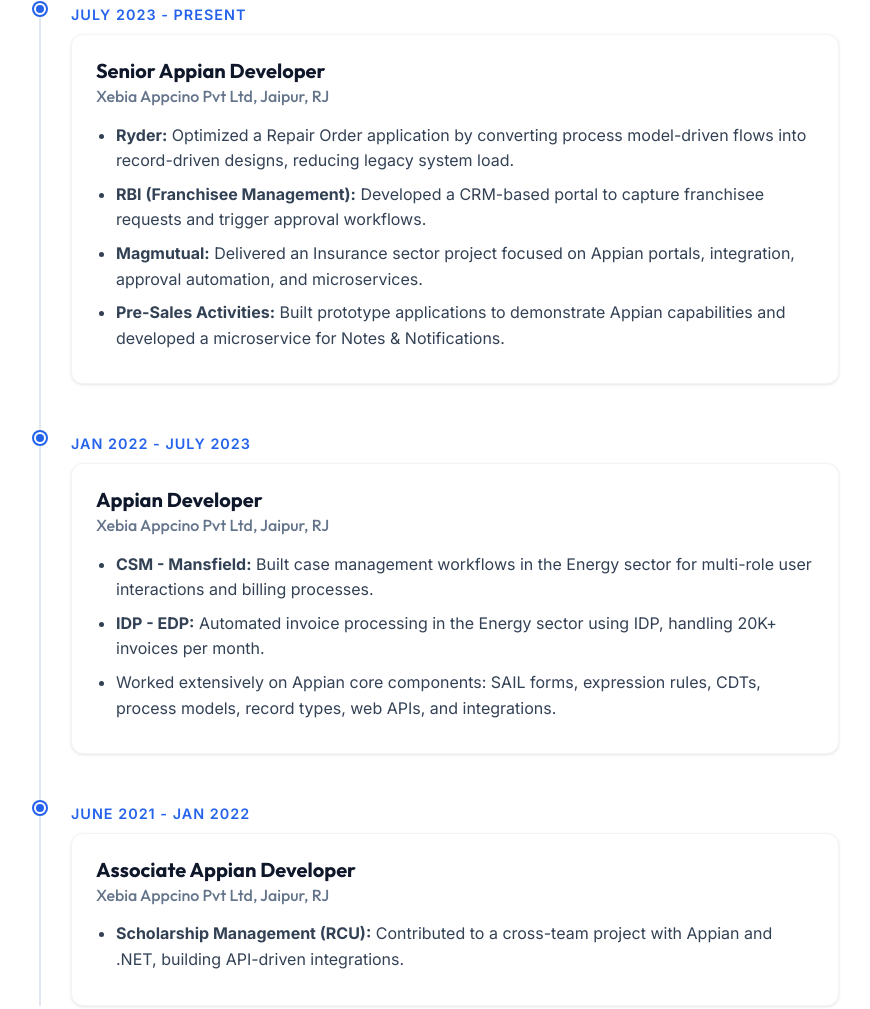
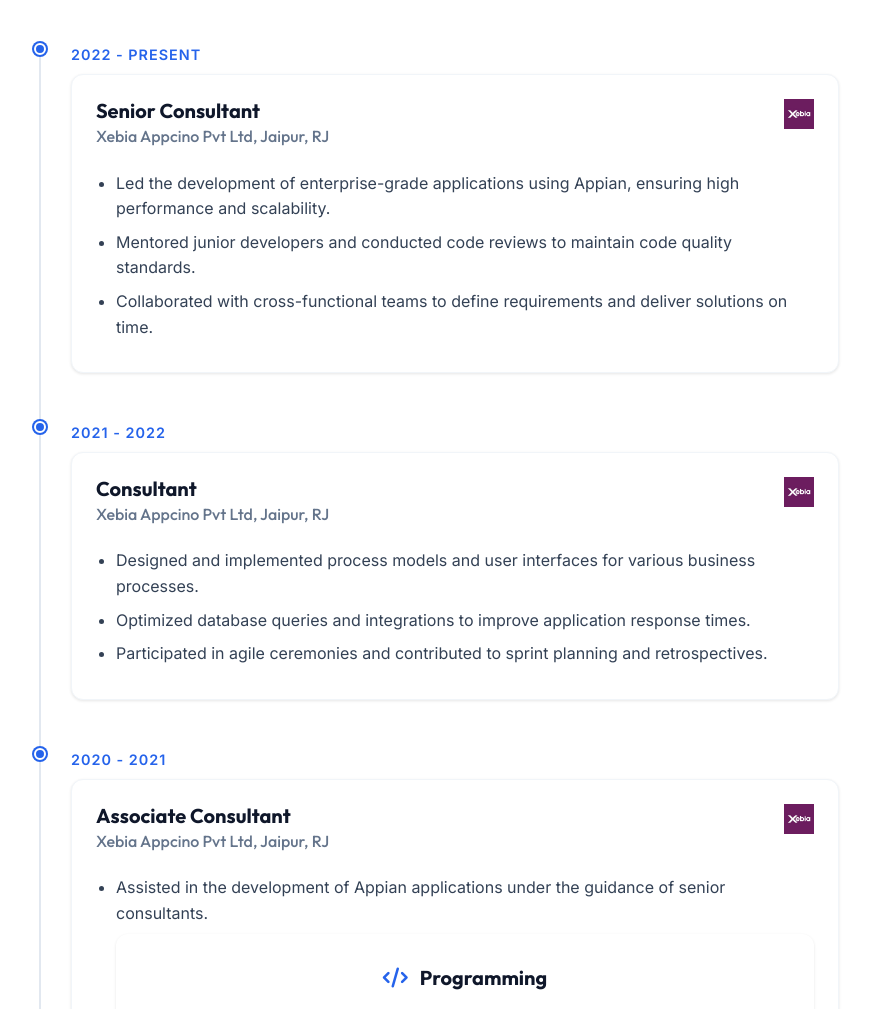
Before and after one commit to RajendraSingh1773/rajendra-portfolio, a plain HTML site: page index.html in a window 1280 px wide. Shown: the part 1387-2396 px from the top of the page, without its empty margins (201-1071 px from the left). Drawn offline with Linux system fonts and the light colour scheme.

Commit message:
Refine layout: Center headings and align Xebia logo

```diff
--- a/index.html
+++ b/index.html
@@ -98,74 +98,61 @@
         <div class="container">
             <h2 class="section-title">Professional Experience</h2>
             <div class="timeline">
-                <!-- Job 1 -->
                 <div class="timeline-item">
                     <div class="timeline-dot"></div>
-                    <div class="timeline-date">July 2023 - Present</div>
+                    <div class="timeline-date">2022 - Present</div>
                     <div class="timeline-content">
-                        <h3>Senior Appian Developer</h3>
-                        <div class="company-header">
+                        <div class="job-header">
+                            <div class="job-info">
+                                <h3>Senior Consultant</h3>
                                 <h4>Xebia Appcino Pvt Ltd, Jaipur, RJ</h4>
-                            <!-- <img src="xebia_logo.jpg" alt="Xebia Appcino Logo" class="company-logo"> -->
+                            </div>
+                            <img src="xebia_logo.jpg" alt="Xebia Appcino Logo" class="company-logo">
                         </div>
                         <ul class="job-details">
-                            <li><strong>Ryder:</strong> Optimized a Repair Order application by converting process
-                                model-driven flows into record-driven designs, reducing legacy system load.</li>
-                            <li><strong>RBI (Franchisee Management):</strong> Developed a CRM-based portal to capture
-                                franchisee requests and trigger approval workflows.</li>
-                            <li><strong>Magmutual:</strong> Delivered an Insurance sector project focused on Appian
-                                portals, integration, approval automation, and microservices.</li>
-                            <li><strong>Pre-Sales Activities:</strong> Built prototype applications to demonstrate
-                                Appian capabilities and developed a microservice for Notes & Notifications.</li>
+                            <li>Led the development of enterprise-grade applications using Appian, ensuring high
+                                performance and scalability.</li>
+                            <li>Mentored junior developers and conducted code reviews to maintain code quality
+                                standards.</li>
+                            <li>Collaborated with cross-functional teams to define requirements and deliver solutions on
+                                time.</li>
                         </ul>
                     </div>
                 </div>
-
-                <!-- Job 2 -->
                 <div class="timeline-item">
                     <div class="timeline-dot"></div>
-                    <div class="timeline-date">Jan 2022 - July 2023</div>
+                    <div class="timeline-date">2021 - 2022</div>
                     <div class="timeline-content">
-                        <h3>Appian Developer</h3>
-                        <div class="company-header">
+                        <div class="job-header">
+                            <div class="job-info">
+                                <h3>Consultant</h3>
                                 <h4>Xebia Appcino Pvt Ltd, Jaipur, RJ</h4>
-                            <!-- <img src="xebia_logo.jpg" alt="Xebia Appcino Logo" class="company-logo"> -->
+                            </div>
+                            <img src="xebia_logo.jpg" alt="Xebia Appcino Logo" class="company-logo">
                         </div>
                         <ul class="job-details">
-                            <li><strong>CSM - Mansfield:</strong> Built case management workflows in the Energy sector
-                                for multi-role user interactions and billing processes.</li>
-                            <li><strong>IDP - EDP:</strong> Automated invoice processing in the Energy sector using IDP,
-                                handling 20K+ invoices per month.</li>
-                            <li>Worked extensively on Appian core components: SAIL forms, expression rules, CDTs,
-                                process models, record types, web APIs, and integrations.</li>
+                            <li>Designed and implemented process models and user interfaces for various business
+                                processes.</li>
+                            <li>Optimized database queries and integrations to improve application response times.</li>
+                            <li>Participated in agile ceremonies and contributed to sprint planning and retrospectives.
+                            </li>
                         </ul>
                     </div>
                 </div>
-
-                <!-- Job 3 -->
                 <div class="timeline-item">
                     <div class="timeline-dot"></div>
-                    <div class="timeline-date">June 2021 - Jan 2022</div>
+                    <div class="timeline-date">2020 - 2021</div>
                     <div class="timeline-content">
-                        <h3>Associate Appian Developer</h3>
-                        <div class="company-header">
+                        <div class="job-header">
+                            <div class="job-info">
+                                <h3>Associate Consultant</h3>
                                 <h4>Xebia Appcino Pvt Ltd, Jaipur, RJ</h4>
-                            <!-- <img src="xebia_logo.jpg" alt="Xebia Appcino Logo" class="company-logo"> -->
+                            </div>
+                            <img src="xebia_logo.jpg" alt="Xebia Appcino Logo" class="company-logo">
                         </div>
                         <ul class="job-details">
-                            <li><strong>Scholarship Management (RCU):</strong> Contributed to a cross-team project with
-                                Appian and .NET, building API-driven integrations.</li>
-                        </ul>
-                    </div>
-                </div>
-            </div>
-        </div>
-    </section>
-
-    <section id="skills" class="section">
-        <div class="container">
-            <h2 class="section-title">Technical Skills</h2>
-            <div class="skills-grid">
+                            <li>Assisted in the development of Appian applications under the guidance of senior
+                                consultants.</li>
                             <div class="skill-category">
                                 <h3><i class="fas fa-code"></i> Programming</h3>
                                 <div class="tags">
--- a/style.css
+++ b/style.css
@@ -309,13 +309,15 @@
     width: 60px;
     height: 4px;
     background: var(--primary);
+    margin: 0.5rem auto 0;
 }
 
 .stats {
     display: flex;
     justify-content: center;
-    gap: 3rem;
-    margin-top: 3rem;
+    gap: 4rem;
+    margin-bottom: 4rem;
+    flex-wrap: wrap;
 }
 
 .stat-item {
@@ -327,7 +329,7 @@
     font-size: 2.5rem;
     font-weight: 700;
     color: var(--primary);
-    font-family: 'Outfit', sans-serif;
+    margin-bottom: 0.5rem;
 }
 
 .stat-label {
@@ -335,7 +337,34 @@
     font-weight: 500;
 }
 
-/* Experience Timeline */
+.job-header {
+    display: flex;
+    justify-content: space-between;
+    align-items: flex-start;
+    margin-bottom: 0.5rem;
+}
+
+.job-info {
+    flex-grow: 1;
+}
+
+.job-header h3 {
+    margin-bottom: 0.25rem;
+}
+
+.job-header h4 {
+    margin-bottom: 0;
+    color: var(--text-light);
+    font-weight: 500;
+}
+
+.company-logo {
+    height: 30px;
+    width: auto;
+    object-fit: contain;
+    margin-left: 1rem;
+}
+
 .timeline {
     position: relative;
     max-width: 800px;
```
Lines whose indentation alone changed are shown as unchanged.
